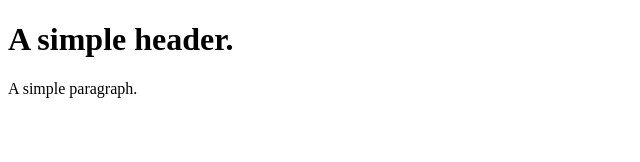
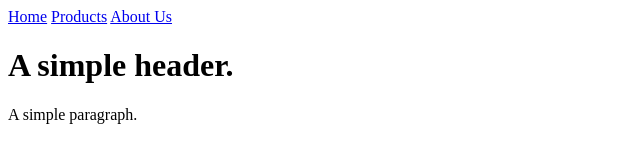
Before and after one commit to griffin333x/Assignment-Git-Branches, a plain HTML site: page index.html in a window 1280 px wide. Shown: the whole page, without its empty margins (0-640 px from the left). Drawn offline with Linux system fonts and the light colour scheme.

Commit message:
Added links to index, products, and aboutus

```diff
--- a/index.html
+++ b/index.html
@@ -1,5 +1,10 @@
 <!DOCTYPE html>
 <html>
+<nav>
+    <a href="index.html">Home</a>
+    <a href="products.html">Products</a>
+    <a href="aboutus.html">About Us</a>
+</nav>
 <body>
 
 <h1>A simple header.</h1>
```
